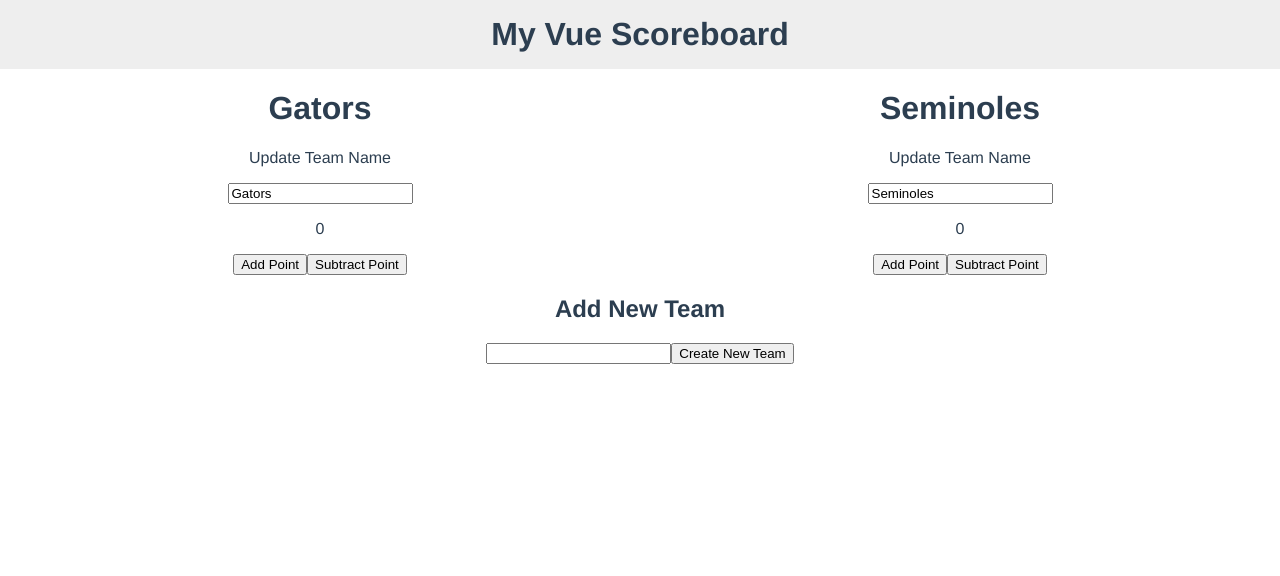
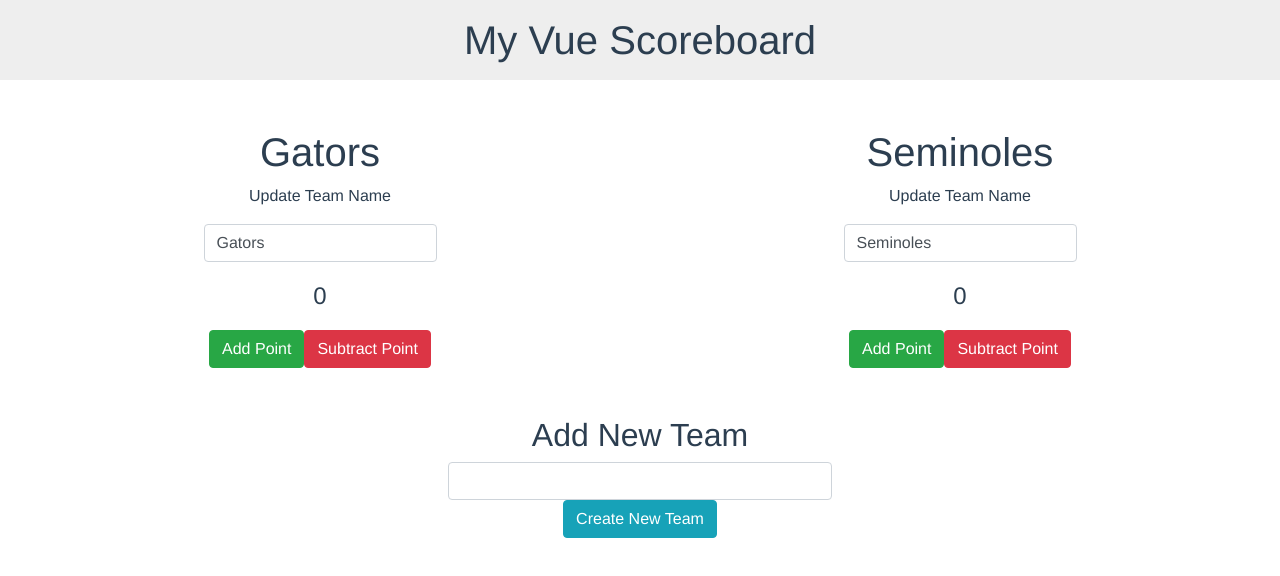
Before and after one commit to DylanAttal/vue-scoreboard-app-1, a Vue app: page / in a window 1280 px wide. Shown: the top 576 px of the page. Built offline with nearby package versions, Linux system fonts and the light colour scheme.

Commit message:
adds bootstrap

```diff
--- a/package.json
+++ b/package.json
@@ -8,6 +8,8 @@
     "lint": "vue-cli-service lint"
   },
   "dependencies": {
+    "bootstrap": "^4.4.0",
+    "bootstrap-vue": "^2.1.0",
     "core-js": "^3.3.2",
     "vue": "^2.6.10"
   },
--- a/src/App.vue
+++ b/src/App.vue
@@ -12,20 +12,24 @@
         :index="index"
       />
     </div>
-    <div class="new-team-container">
-      <h2>Add New Team</h2>
-      <input v-model="newTeam" />
-      <button @click="createNewTeam">Create New Team</button>
+    <div class="new-team-wrapper">
+      <div class="new-team-container">
+        <h2>Add New Team</h2>
+        <b-form-input v-model="newTeam" />
+        <b-button variant="info" @click="createNewTeam"
+          >Create New Team</b-button
+        >
+      </div>
     </div>
   </div>
 </template>
 
 <script>
-import Header from "./components/Header.vue";
-import Team from "./components/Team.vue";
+import Header from './components/Header.vue'
+import Team from './components/Team.vue'
 
 export default {
-  name: "app",
+  name: 'app',
   components: {
     Header,
     Team
@@ -34,35 +38,35 @@ export default {
     return {
       teams: [
         {
-          teamName: "Gators",
+          teamName: 'Gators',
           score: 0
         },
         {
-          teamName: "Seminoles",
+          teamName: 'Seminoles',
           score: 0
         }
       ],
-      newTeam: ""
-    };
+      newTeam: ''
+    }
   },
   methods: {
     addPoint(index) {
-      this.teams[index].score++;
+      this.teams[index].score++
     },
     subtractPoint(index) {
-      this.teams[index].score--;
+      this.teams[index].score--
     },
     createNewTeam() {
-      this.teams.push({ teamName: this.newTeam, score: 0 });
-      this.newTeam = "";
+      this.teams.push({ teamName: this.newTeam, score: 0 })
+      this.newTeam = ''
     }
   }
-};
+}
 </script>
 
 <style>
 #app {
-  font-family: "Avenir", Helvetica, Arial, sans-serif;
+  font-family: 'Avenir', Helvetica, Arial, sans-serif;
   -webkit-font-smoothing: antialiased;
   -moz-osx-font-smoothing: grayscale;
   text-align: center;
@@ -74,8 +78,20 @@ body {
 }
 
 .teams-container {
+  margin-top: 3rem;
   display: flex;
   flex-direction: row;
   justify-content: space-around;
 }
+
+.new-team-wrapper {
+  margin-top: 3rem;
+  display: flex;
+  flex-direction: row;
+  justify-content: center;
+}
+
+.new-team-container {
+  width: 30%;
+}
 </style>
--- a/src/components/Team.vue
+++ b/src/components/Team.vue
@@ -2,16 +2,18 @@
   <div>
     <h1>{{ newTeamName }}</h1>
     <p>Update Team Name</p>
-    <input v-model="newTeamName" />
-    <p>{{ score }}</p>
-    <button @click="addPoint(index)">Add Point</button>
-    <button @click="subtractPoint(index)">Subtract Point</button>
+    <b-form-input v-model="newTeamName" />
+    <p class="score">{{ score }}</p>
+    <b-button variant="success" @click="addPoint(index)">Add Point</b-button>
+    <b-button variant="danger" @click="subtractPoint(index)"
+      >Subtract Point</b-button
+    >
   </div>
 </template>
 
 <script>
 export default {
-  name: "Team",
+  name: 'Team',
   props: {
     teamName: String,
     score: Number,
@@ -22,10 +24,14 @@ export default {
   data() {
     return {
       newTeamName: this.teamName
-    };
+    }
   }
-};
+}
 </script>
 
 <style scoped>
+.score {
+  margin-top: 1rem;
+  font-size: 1.5rem;
+}
 </style>
```
Also changed, not shown: src/main.js (+11 -4 lines), 1 other file (tests, documents, lock files or other folders).
